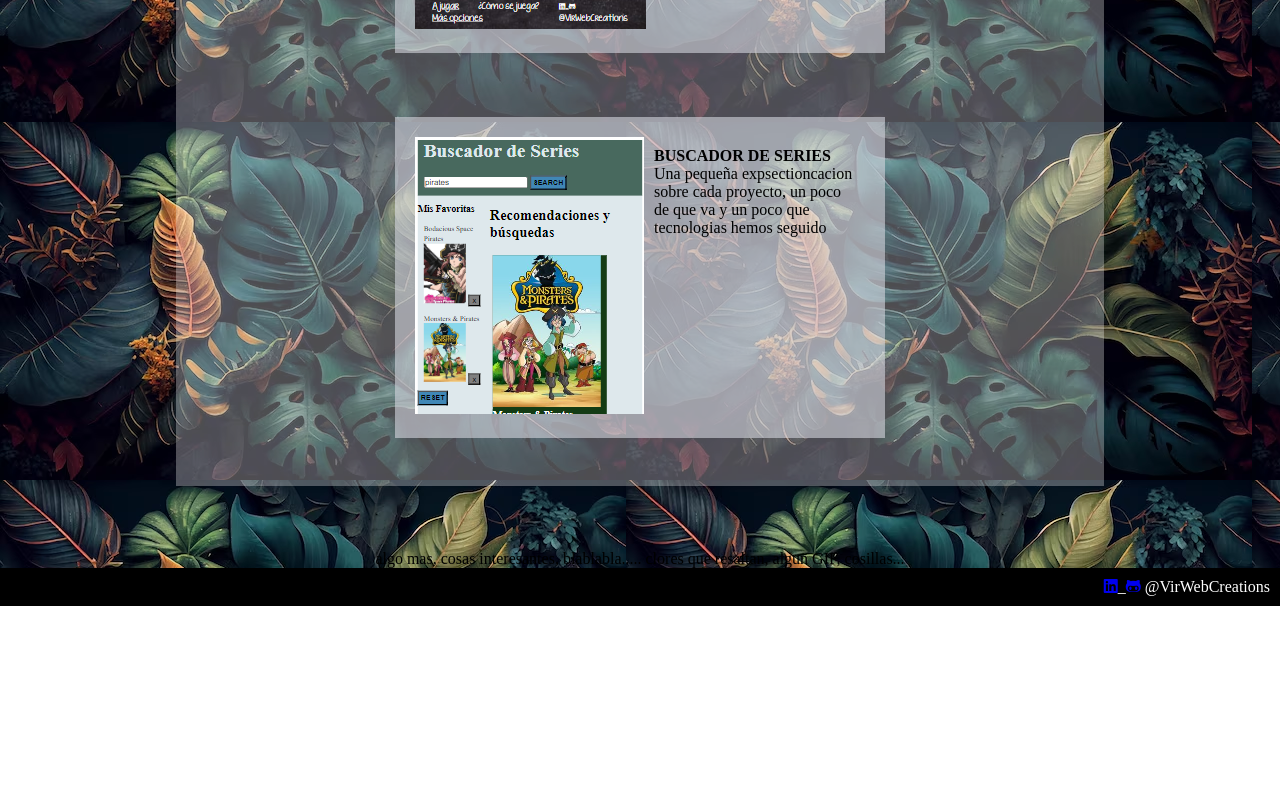
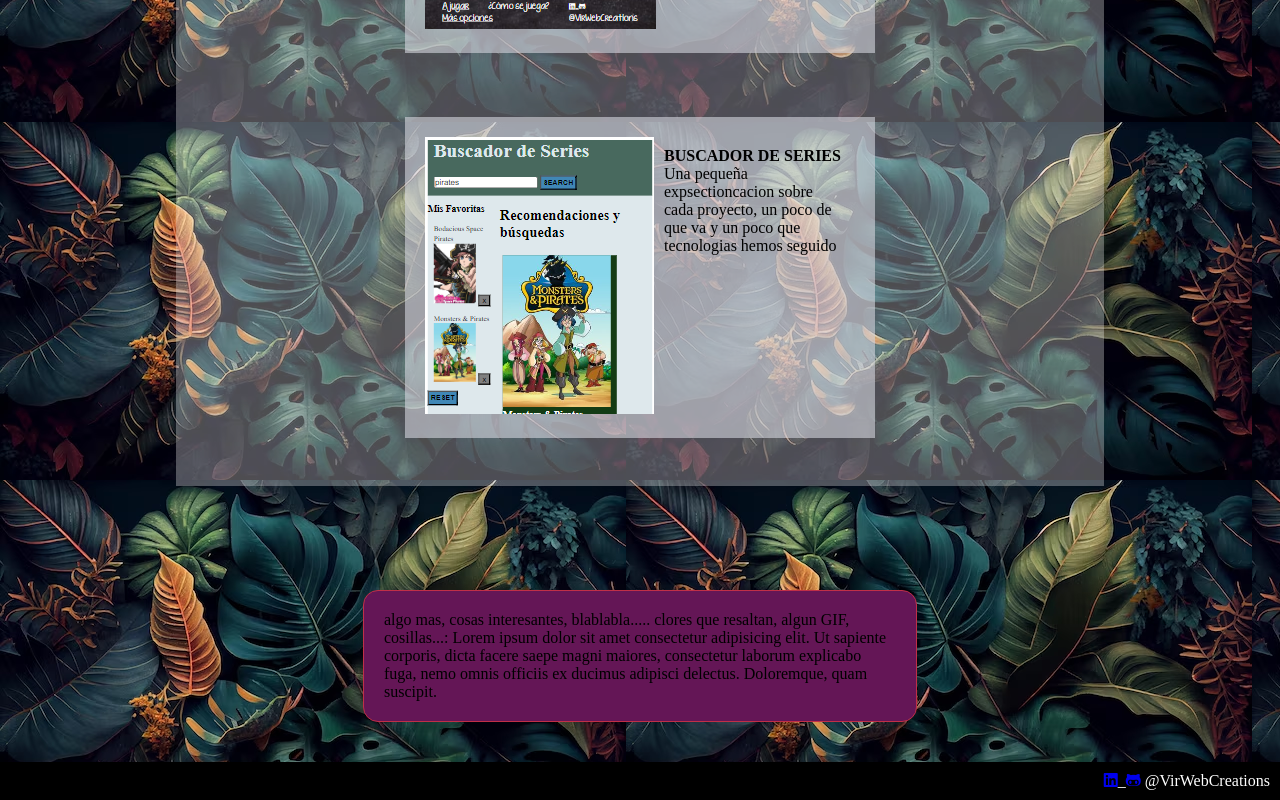
Before and after one commit to virchaca/portfolio, a React (Vite) app: page / in a window 1280 px wide. Shown: the part 2384-3184 px from the top of the page. Before the commit the page ends 2990 px from the top, so only its background shows below. Built offline with nearby package versions, Linux system fonts and the light colour scheme.

Commit message:
text and color

```diff
--- a/src/components/App.jsx
+++ b/src/components/App.jsx
@@ -185,8 +185,10 @@ function App() {
           </div> */}
         </section>
 
-        <section>
-          <p>algo mas, cosas interesantes, blablabla..... clores que resaltan, algun GIF, cosillas...</p>
+        <section className="moreText">
+          <p>algo mas, cosas interesantes, blablabla..... clores que resaltan, algun GIF, cosillas...:
+            Lorem ipsum dolor sit amet consectetur adipisicing elit. Ut sapiente corporis, dicta facere saepe magni maiores, consectetur laborum explicabo fuga, nemo omnis officiis ex ducimus adipisci delectus. Doloremque, quam suscipit.
+          </p>
 
         </section>
 
--- a/src/styles/App.scss
+++ b/src/styles/App.scss
@@ -51,7 +51,7 @@ body {
     }
 
       .oneProject {
-        width: 450px;
+        width: 430px;
         display: flex;
         padding: 20px;
         background-color: rgba(213, 216, 223, 0.6);
@@ -81,6 +81,16 @@ body {
         }
       }
     }
+    .moreText{
+      // background-color: #b6790f;
+      background-color: #641656;
+      // background-color: #5a174e;
+      border: 1px solid rgb(192, 47, 71);
+      padding: 20px;
+      margin: 40px;
+      border-radius: 15px;
+      width: 40vw;
+    }
   }
 
   .footer {
```
